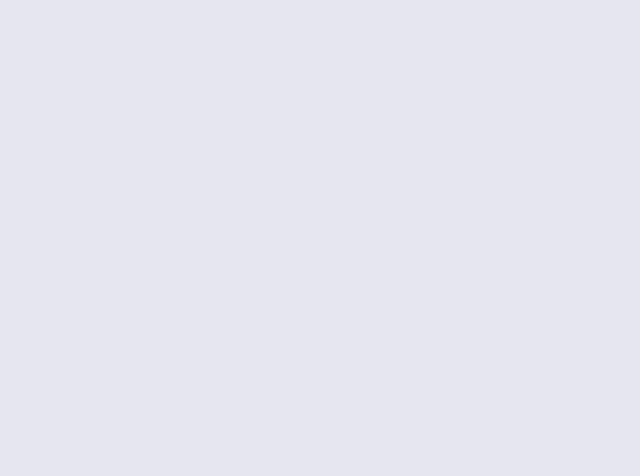
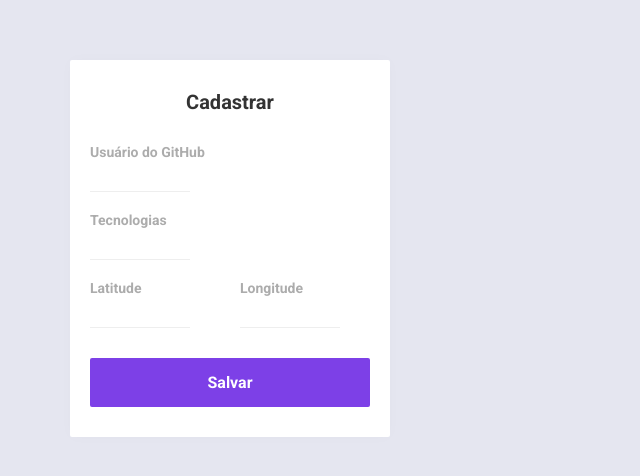
Before and after one commit to dlourennco/Omnistack-10, a React (Create React App) app in the folder web/: page / in a window 1280 px wide. Shown: the top 476 px of the page, without its empty margins (0-640 px from the left). Built offline with nearby package versions, Linux system fonts and the light colour scheme.

Commit message:
web - css sign in

```diff
--- a/web/src/App.css
+++ b/web/src/App.css
@@ -0,0 +1,9 @@
+#app {
+    max-width: 1200px;
+    margin: 0 auto;
+    padding: 60px 30px;
+
+    display: flex;
+    flex-direction: row;
+    align-items: flex-start;
+}
--- a/web/src/App.js
+++ b/web/src/App.js
@@ -1,12 +1,38 @@
 import React from 'react';
 import './global.css';
+import './App.css';
+import './Sidebar.css'
 
 function App() {
 
   return (
-    <div id='app'>
+    <div id="app">
       <aside>
+        <strong>Cadastrar</strong>
+        <form>
+          <div class="input-block">
+            <label htmlFor="github_username">Usuário do GitHub</label>
+            <input name="github_username" id="github_username" required />
+          </div>
 
+          <div class="input-block">
+            <label htmlFor="techs">Tecnologias</label>
+            <input name="techs" id="techs" required />
+          </div>
+
+          <div className="input-group">
+            <div class="input-block">
+              <label htmlFor="latitude">Latitude</label>
+              <input name="latitude" id="latitude" required />
+            </div>
+
+            <div class="input-block">
+              <label htmlFor="longitude">Longitude</label>
+              <input name="longitude" id="longitude" required />
+            </div>
+          </div>
+          <button type="submit">Salvar</button>
+        </form>
       </aside>
       <main>
 
--- a/web/src/Sidebar.css
+++ b/web/src/Sidebar.css
@@ -0,0 +1,67 @@
+aside {
+    width: 320px;
+    background: #ffffff;
+    box-shadow: 0 0 14px 0 rgba(0, 0, 0, 0.02);
+    border-radius: 2px;
+    padding: 30px 20px;
+}
+
+aside strong {
+    font-size: 20px;
+    text-align: center;
+    display: block;
+    color: #333333;
+}
+
+aside form {
+    margin-top: 30px;
+}
+
+aside form .input-block + .input-block {
+    margin-top: 20px;
+}
+
+aside form .input-group {
+    margin-top: 20px;
+    display: grid;
+    gap: 20px;
+    grid-template-columns: 1fr 1fr;
+}
+
+aside form .input-group .input-block {
+    margin-top: 0;
+}
+
+aside form .input-block label {
+    color: #acacac;
+    font-size: 14px;
+    font-weight: bold;
+    display: block;
+}
+
+aside form .input-block input {
+    width: 100px;
+    height: 32px;
+    font-size: 14px;
+    color: #666666;
+    border: 0;
+    border-bottom: 1px solid #eeeeee;
+}
+
+aside form button[type="submit"] {
+    width: 100%;
+    border: 0;
+    margin-top: 30px;
+    background: #7d40e7;
+    border-radius: 2px;
+    padding: 15px 20px;
+    font-size: 16px;
+    font-weight: bold;
+    color: #ffffff;
+    cursor: pointer;
+    transition: background 0.5s;
+}
+
+aside form button[type="submit"]:hover {
+    background: #6931ca;
+}
```
